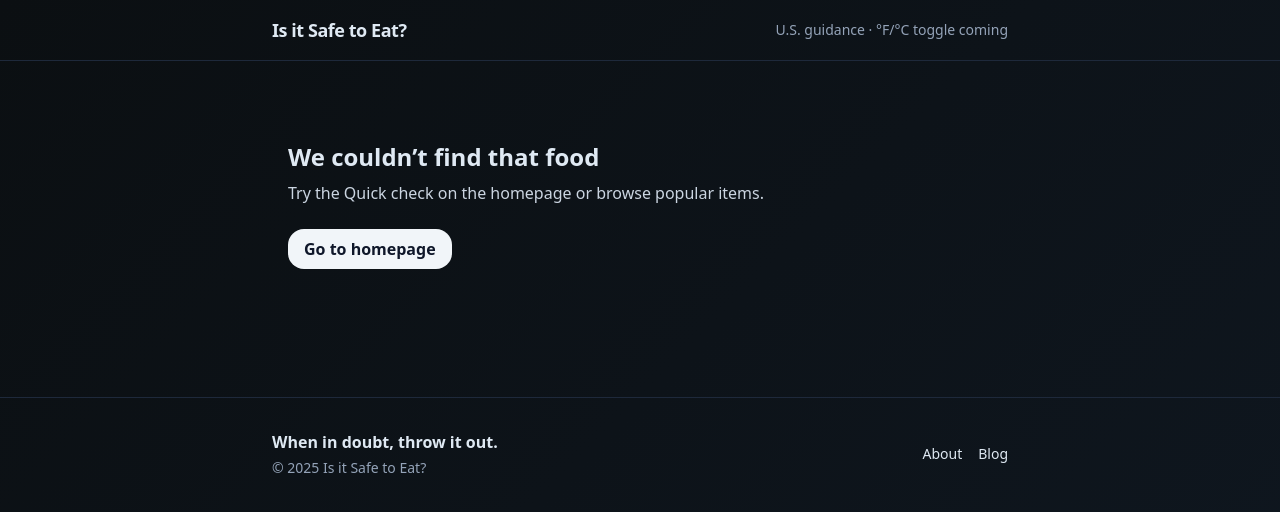
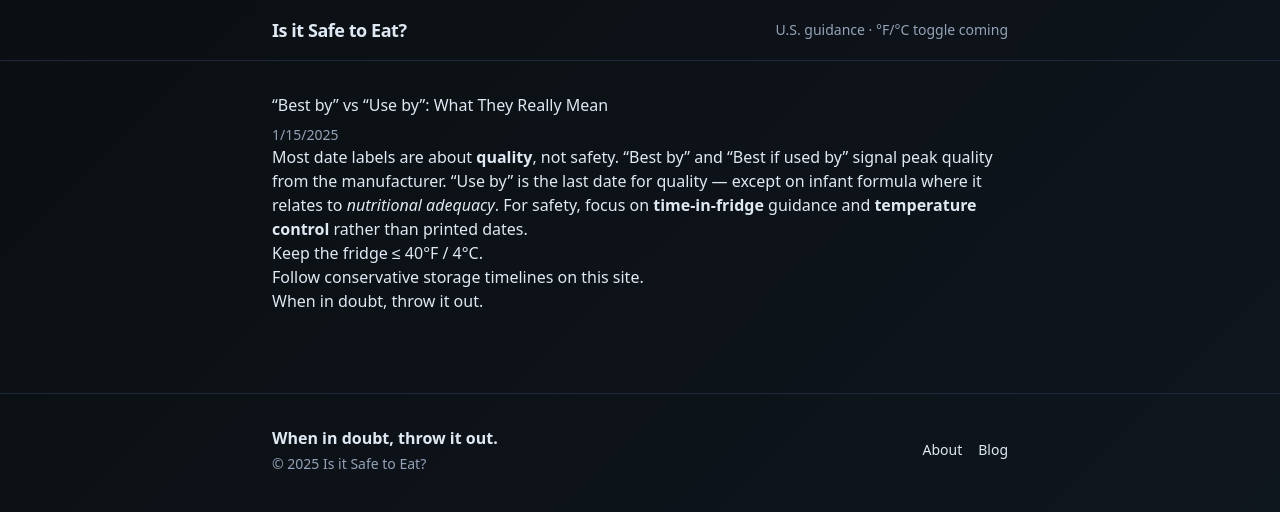
Before and after one commit to JiriTill/is-it-safe-to-eat, a Next.js app: page /blog/best-before-vs-use-by in a window 1280 px wide. Before the commit this address had no page. Shown: the top 512 px of the page. Built offline with nearby package versions, Linux system fonts and the light colour scheme.

Commit message:
Create page.jsx

```diff
--- /dev/null
+++ b/app/blog/[slug]/page.jsx
@@ -0,0 +1,26 @@
+import React from "react";
+import { notFound } from "next/navigation";
+import posts from "@/data/posts.json";
+
+export async function generateStaticParams() {
+  return posts.map(p => ({ slug: p.slug }));
+}
+
+export function generateMetadata({ params }) {
+  const post = posts.find(p => p.slug === params.slug);
+  if (!post) return {};
+  return { title: `${post.title} – Is it Safe to Eat?`, description: post.excerpt };
+}
+
+export default function BlogPost({ params }) {
+  const post = posts.find(p => p.slug === params.slug);
+  if (!post) return notFound();
+
+  return (
+    <article className="prose prose-invert max-w-none">
+      <h1 className="!mb-2">{post.title}</h1>
+      <p className="!mt-0 text-sm text-slate-400">{new Date(post.date).toLocaleDateString()}</p>
+      <div dangerouslySetInnerHTML={{ __html: post.contentHtml }} />
+    </article>
+  );
+}
```
